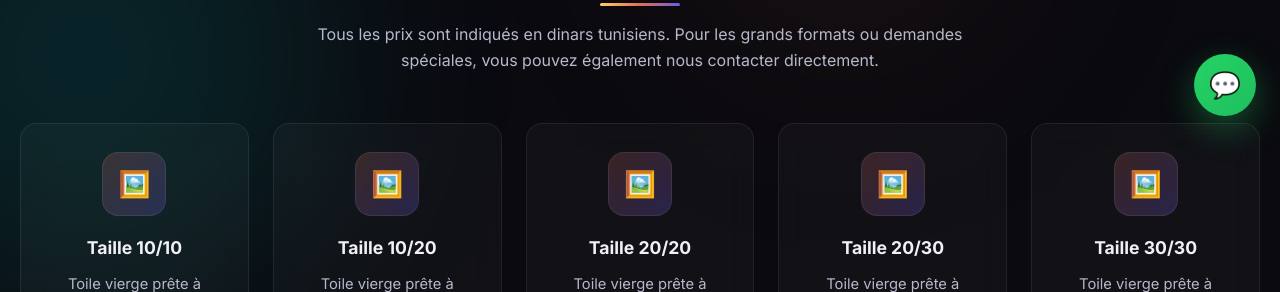
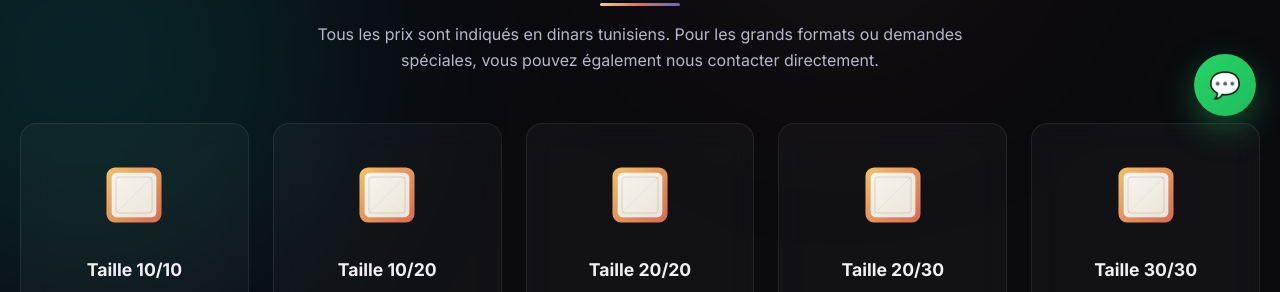
Before and after one commit to muraltechstudio-ops/creya-website, a plain HTML site: page toiles-vierges.html in a window 1280 px wide. Shown: the part 660-952 px from the top of the page. Drawn offline with Linux system fonts and the light colour scheme.

Commit message:
Update toiles-vierges.html

```diff
--- a/toiles-vierges.html
+++ b/toiles-vierges.html
@@ -32,7 +32,6 @@
         }
 
         * { margin: 0; padding: 0; box-sizing: border-box; }
-
         html { scroll-behavior: smooth; }
 
         body {
@@ -267,16 +266,18 @@
         }
 
         .canvas-icon {
-            width: 64px;
-            height: 64px;
+            width: 86px;
+            height: 86px;
             margin: 0 auto 18px;
-            border-radius: 16px;
-            background: linear-gradient(135deg, rgba(225,112,85,0.2), rgba(108,92,231,0.25));
-            border: 1px solid rgba(255,255,255,0.08);
             display: flex;
             align-items: center;
             justify-content: center;
-            font-size: 1.6rem;
+        }
+
+        .canvas-icon svg {
+            width: 86px;
+            height: 86px;
+            display: block;
         }
 
         .price-card h3 {
@@ -559,17 +560,17 @@
                 nous pouvons vous proposer une offre adaptée à votre besoin.
             </p>
             <div class="cta-actions">
-                <a href="https://wa.me/21621594522" target="_blank" class="btn-primary" id="ctaBtn1">💬 Commander sur WhatsApp</a>
-                <a href="index.html#contact" class="btn-secondary" id="ctaBtn2">Nous contacter</a>
+                <a href="index.html#contact" class="btn-primary" id="ctaBtn1">Nous contacter</a>
+                <a href="index.html" class="btn-secondary" id="ctaBtn2">Retour au site</a>
             </div>
         </div>
     </section>
 
     <footer class="footer" id="footerText">
-        © 2025 CREYA by Tass — Toiles Vierges · Tunis, Tunisie
+        © 2026 CREYA by Tass — Toiles Vierges · Tunis, Tunisie
     </footer>
 
-    <a href="https://wa.me/21621594522" target="_blank" class="whatsapp-float" title="WhatsApp">💬</a>
+    <a href="https://wa.me/21693871033" target="_blank" class="whatsapp-float" title="WhatsApp">💬</a>
 
     <script>
         const canvasFormats = [
@@ -620,10 +621,9 @@
                 info3Text: "Vous cherchez un autre format ou une quantité spécifique ? Contactez-nous directement pour obtenir un devis personnalisé.",
                 ctaTitle: `Besoin d’un format <span class="gradient-text">spécifique</span> ?`,
                 ctaText: "Si vous souhaitez une toile vierge sur mesure ou commander plusieurs pièces, nous pouvons vous proposer une offre adaptée à votre besoin.",
-                ctaBtn1: "💬 Commander sur WhatsApp",
-                ctaBtn2: "Nous contacter",
-                footer: "© 2025 CREYA by Tass — Toiles Vierges · Tunis, Tunisie",
-                whatsappMessage: "Bonjour, je souhaite commander une toile vierge de taille "
+                ctaBtn1: "Nous contacter",
+                ctaBtn2: "Retour au site",
+                footer: "© 2026 CREYA by Tass — Toiles Vierges · Tunis, Tunisie"
             },
             ar: {
                 title: "الكانفاس الفارغ — CREYA by Tass",
@@ -644,14 +644,35 @@
                 info3Text: "هل تبحث عن مقاس آخر أو كمية محددة؟ تواصل معنا مباشرة للحصول على عرض سعر مخصص.",
                 ctaTitle: `هل تحتاج إلى مقاس <span class="gradient-text">مخصص</span>؟`,
                 ctaText: "إذا كنت ترغب في كانفاس فارغ حسب الطلب أو في طلب عدة قطع، يمكننا أن نقدم لك عرضًا مناسبًا لاحتياجك.",
-                ctaBtn1: "💬 اطلب عبر واتساب",
-                ctaBtn2: "اتصل بنا",
-                footer: "© 2025 CREYA by Tass — كانفاس فارغ · تونس، تونس",
-                whatsappMessage: "مرحبًا، أريد طلب كانفاس فارغ بمقاس "
+                ctaBtn1: "اتصل بنا",
+                ctaBtn2: "العودة إلى الموقع",
+                footer: "© 2026 CREYA by Tass — كانفاس فارغ · تونس، تونس"
             }
         };
 
         let currentLang = 'fr';
+
+        function canvasSvg() {
+            return `
+                <svg viewBox="0 0 100 100" xmlns="http://www.w3.org/2000/svg" aria-hidden="true">
+                    <defs>
+                        <linearGradient id="frameGrad" x1="0%" y1="0%" x2="100%" y2="100%">
+                            <stop offset="0%" stop-color="#fdcb6e"/>
+                            <stop offset="100%" stop-color="#e17055"/>
+                        </linearGradient>
+                        <linearGradient id="canvasGrad" x1="0%" y1="0%" x2="100%" y2="100%">
+                            <stop offset="0%" stop-color="#f7f4ee"/>
+                            <stop offset="100%" stop-color="#ebe5d8"/>
+                        </linearGradient>
+                    </defs>
+                    <rect x="18" y="18" width="64" height="64" rx="10" fill="url(#frameGrad)" opacity="0.95"/>
+                    <rect x="24" y="24" width="52" height="52" rx="6" fill="url(#canvasGrad)"/>
+                    <rect x="29" y="29" width="42" height="42" rx="4" fill="none" stroke="rgba(0,0,0,0.12)" stroke-width="1.2"/>
+                    <line x1="24" y1="24" x2="76" y2="76" stroke="rgba(255,255,255,0.18)" stroke-width="1"/>
+                    <line x1="76" y1="24" x2="24" y2="76" stroke="rgba(0,0,0,0.06)" stroke-width="1"/>
+                </svg>
+            `;
+        }
 
         function setLanguage(lang) {
             currentLang = lang;
@@ -689,22 +710,19 @@
             const grid = document.getElementById('pricingGrid');
             const tr = translations[currentLang];
 
-            grid.innerHTML = canvasFormats.map(item => {
-                const message = encodeURIComponent(tr.whatsappMessage + item.size);
-                return `
+            grid.innerHTML = canvasFormats.map(item => `
                 <div class="price-card">
-                        <div class="canvas-icon">🖼️</div>
+                    <div class="canvas-icon">${canvasSvg()}</div>
                     <h3>${currentLang === 'ar' ? 'مقاس ' + item.size : 'Taille ' + item.size}</h3>
                     <p>${tr.cardDesc}</p>
                     <div class="price">${item.price}</div>
                     <div class="card-actions">
-                            <a class="btn-order" href="https://wa.me/21621594522?text=${message}" target="_blank">
-                                ${currentLang === 'ar' ? '💬 ' + tr.orderBtn : '💬 ' + tr.orderBtn}
+                        <a class="btn-order" href="index.html#page-checkout">
+                            🛒 ${tr.orderBtn}
                         </a>
                     </div>
                 </div>
-                `;
-            }).join('');
+            `).join('');
         }
 
         renderCards();
```
Lines whose indentation alone changed are shown as unchanged.
